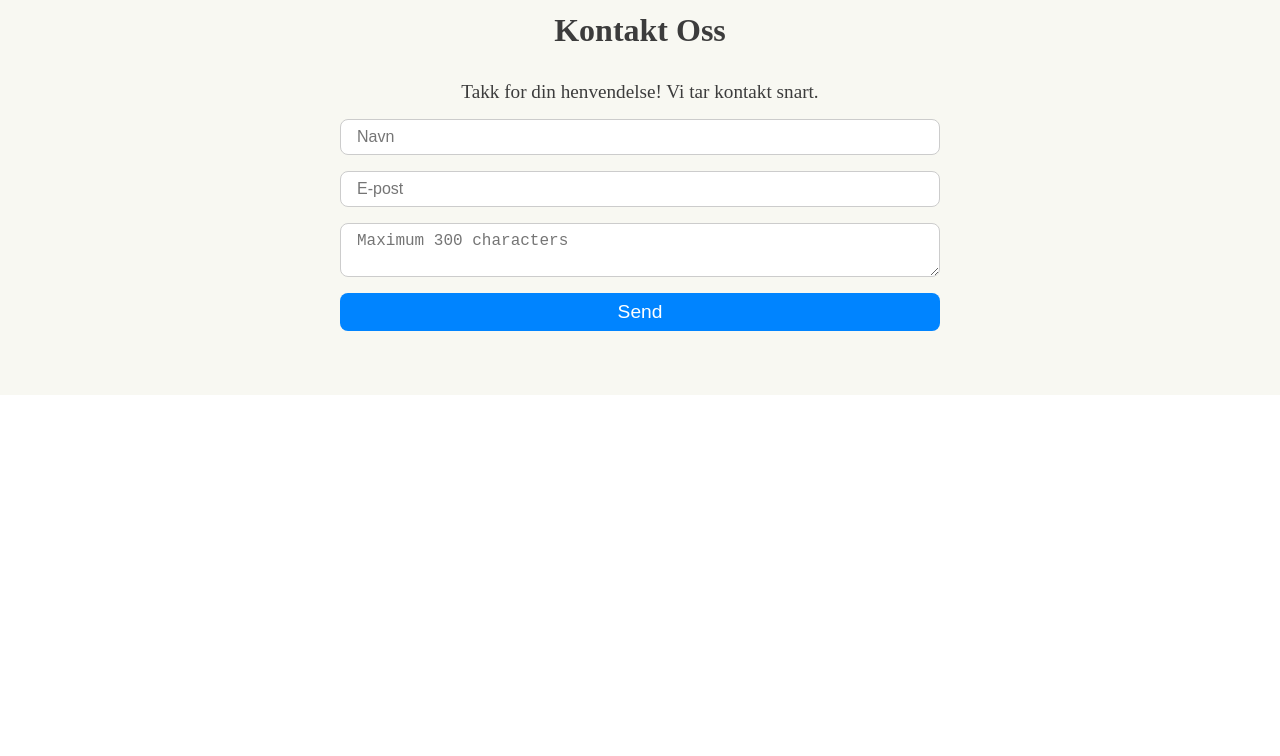
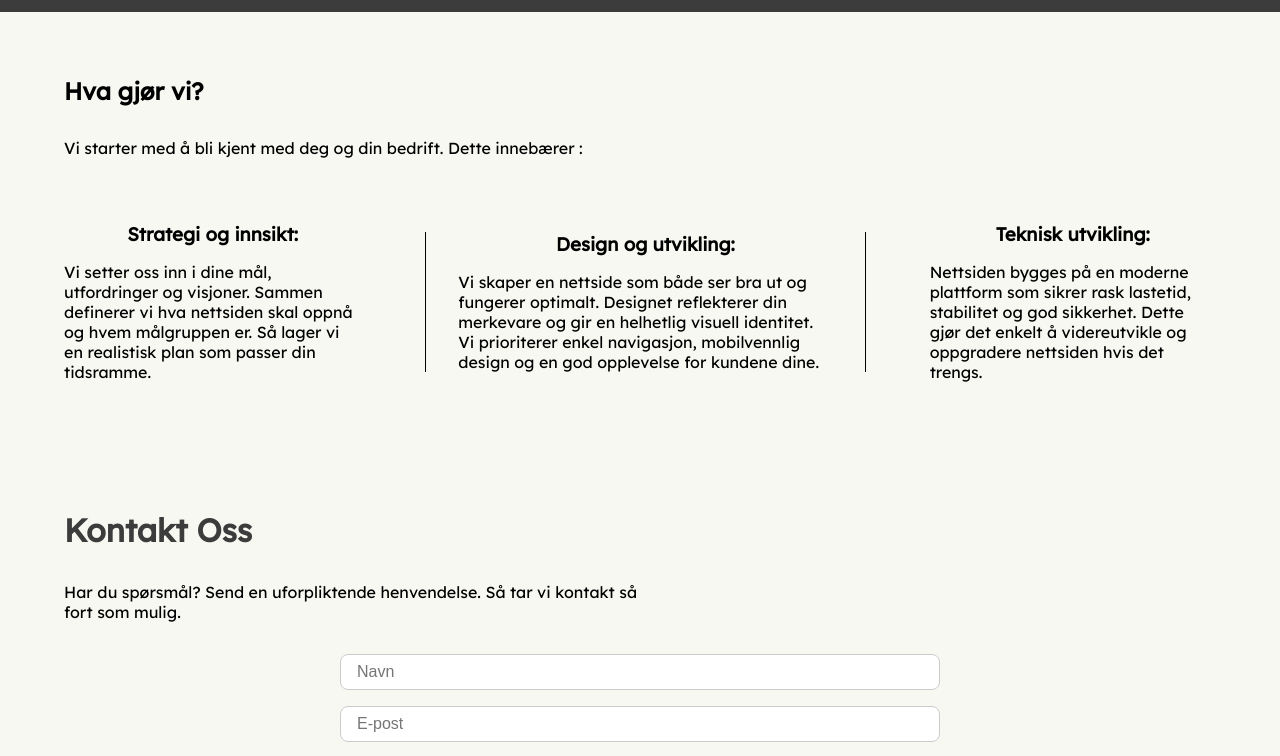
Before and after one commit to bennicodes/Pareo-webdesign, a React (Vite) app: page / in a window 1280 px wide. Shown: the part 580-1336 px from the top of the page. Before the commit the page ends 975 px from the top, so only its background shows below. Built offline with nearby package versions, Linux system fonts and the light colour scheme.

Commit message:
create short description on landing page

```diff
--- a/src/App.jsx
+++ b/src/App.jsx
@@ -29,7 +29,54 @@ function App() {
         </div>
       </header>
       <main className={styles.main}>
-        <ContactForm />
+        <section className={styles.descriptionSection}>
+          <h2 className={styles.descriptionTitle}>Hva gjør vi?</h2>
+          <p>
+            Vi starter med å bli kjent med deg og din bedrift. Dette innebærer :
+          </p>
+          <ul className={styles.description}>
+            <li className={styles.descriptionText}>
+              <h3 className={styles.descriptionHeading}>
+                Strategi og innsikt:
+              </h3>
+              <p>
+                Vi setter oss inn i dine mål, utfordringer og visjoner. Sammen
+                definerer vi hva nettsiden skal oppnå og hvem målgruppen er. Så
+                lager vi en realistisk plan som passer din tidsramme.
+              </p>
+            </li>
+            <li
+              className={`${styles.descriptionText} ${styles.middleDescription}`}
+            >
+              <h3 className={styles.descriptionHeading}>
+                Design og utvikling:
+              </h3>
+              <p>
+                Vi skaper en nettside som både ser bra ut og fungerer optimalt.
+                Designet reflekterer din merkevare og gir en helhetlig visuell
+                identitet. Vi prioriterer enkel navigasjon, mobilvennlig design
+                og en god opplevelse for kundene dine.
+              </p>
+            </li>
+            <li className={styles.descriptionText}>
+              <h3 className={styles.descriptionHeading}>Teknisk utvikling:</h3>
+              <p>
+                Nettsiden bygges på en moderne plattform som sikrer rask
+                lastetid, stabilitet og god sikkerhet. Dette gjør det enkelt å
+                videreutvikle og oppgradere nettsiden hvis det trengs.
+              </p>
+            </li>
+          </ul>
+        </section>
+        {/* ---------------------------- */}
+        <section className={styles.contactSection}>
+          <h2 className={styles.contactTitle}>Kontakt Oss</h2>
+          <p className={styles.contactDescription}>
+            Har du spørsmål? Send en uforpliktende henvendelse. Så tar vi
+            kontakt så fort som mulig.
+          </p>
+          <ContactForm />
+        </section>
       </main>
     </div>
   );
--- a/src/App.module.css
+++ b/src/App.module.css
@@ -58,7 +58,50 @@
   display: flex;
   flex-direction: column;
   gap: var(--spacing-large);
+  padding: 0 var(--spacing-xl);
+  font-family: var(--primary-font);
+}
+.description {
+  width: 100%;
+  display: flex;
+  justify-content: space-evenly;
+  align-items: center;
+  gap: var(--spacing-xl);
+  padding: var(--spacing-large) 0;
+}
+.descriptionHeading {
+  padding-bottom: var(--spacing-medium);
+  text-align: center;
+}
+.descriptionText {
+  text-align: start;
+}
+.middleDescription {
+  border-left: 1px solid var(--text-color);
+  border-right: 1px solid var(--text-color);
   padding: 0 var(--spacing-large);
+}
+
+.contactSection {
+  width: 100%;
+  display: flex;
+  flex-direction: column;
+}
+.contactTitle {
+  margin-bottom: var(--spacing-large);
+  font-size: var(--large-font);
+  color: var(--primary-color);
+}
+.contactDescription {
+  width: 50%;
+  padding-bottom: var(--spacing-large);
+}
+.descriptionSection {
+  width: 100%;
+  display: flex;
+  flex-direction: column;
+  gap: var(--spacing-large);
+  padding: var(--spacing-xl) 0;
 }
 
 @media screen and (max-width: 768px) {
--- a/src/components/ContactForm/ContactForm.jsx
+++ b/src/components/ContactForm/ContactForm.jsx
@@ -4,26 +4,19 @@ import styles from "./ContactForm.module.css";
 
 const ContactForm = () => {
   return (
-    <section className={styles.contactSection} id="contact">
-      <h2>Kontakt Oss</h2>
-
-      <p className={styles.successMessageS}>
-        Takk for din henvendelse! Vi tar kontakt snart.
-      </p>
-
     <form className={styles.form}>
       <input type="text" name="name" placeholder="Navn" />
       <input type="email" name="email" placeholder="E-post" />
       <textarea
         name="message"
-          placeholder="Maximum 300 characters"
+        placeholder="Maximum 300 tegn"
         maxLength="300"
+        rows={8}
       />
       <Button classname={styles.submitButton} type="submit">
         Send
       </Button>
     </form>
-    </section>
   );
 };
 
--- a/src/components/ContactForm/ContactForm.module.css
+++ b/src/components/ContactForm/ContactForm.module.css
@@ -1,15 +1,3 @@
-.contactSection {
-  background-color: var(--background-color);
-  padding: var(--spacing-xl) var(--spacing-large);
-  text-align: center;
-}
-
-.contactSection h2 {
-  margin-bottom: var(--spacing-large);
-  font-size: var(--large-font);
-  color: var(--primary-color);
-}
-
 .successMessageS {
   font-size: var(--medium-font);
   color: var(--primary-color);
@@ -18,10 +6,15 @@
 
 .form {
   max-width: 600px;
+  width: 100%;
   margin: 0 auto;
   display: flex;
   flex-direction: column;
   gap: var(--spacing-medium);
+}
+.formDescription {
+  padding: var(--spacing-medium) 0;
+  font-size: var(--medium-font);
 }
 
 .form input,
@@ -31,6 +24,10 @@
   border-radius: var(--border-radius-medium);
   font-size: var(--base-font);
   width: 100%;
+}
+
+.form textarea {
+  resize: none;
 }
 
 .form .submitButton {
--- a/src/index.css
+++ b/src/index.css
@@ -1,6 +1,10 @@
 @font-face {
   font-family: Lexend-Regular;
   src: url(/fonts/Lexend-Regular.ttf);
+}
+@font-face {
+  font-family: Inter-Regular;
+  src: url(/fonts/Inter-Regular.ttf);
 }
 * {
   padding: 0;
@@ -31,6 +35,7 @@ button {
 
   /* Font */
   --primary-font: Lexend-Regular;
+  --body-font: Inter-Regular, sans-serif;
   --small-font: 0.75rem;
   --base-font: 1rem;
   --medium-font: 1.2rem;
```
Also changed, not shown: public/fonts/Inter_18pt-Regular.ttf (added). Lines whose indentation alone changed are shown as unchanged.
